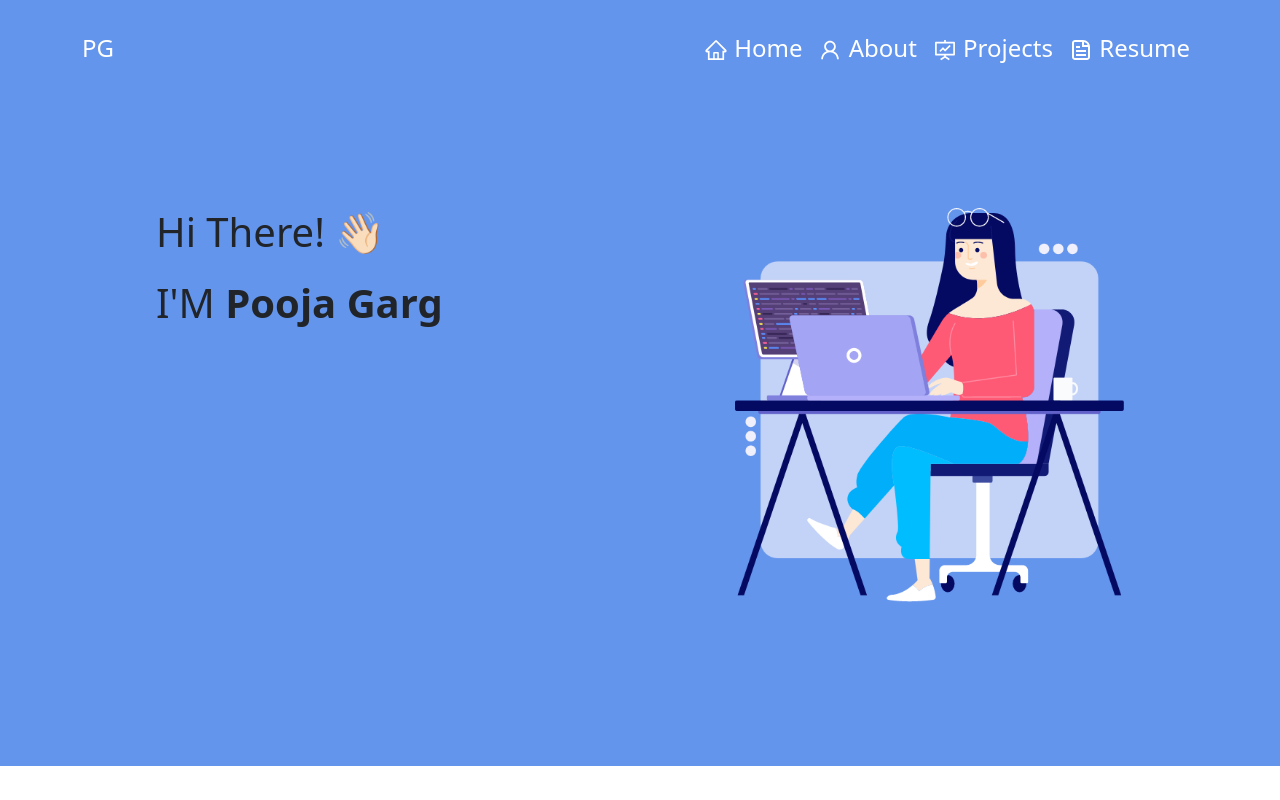
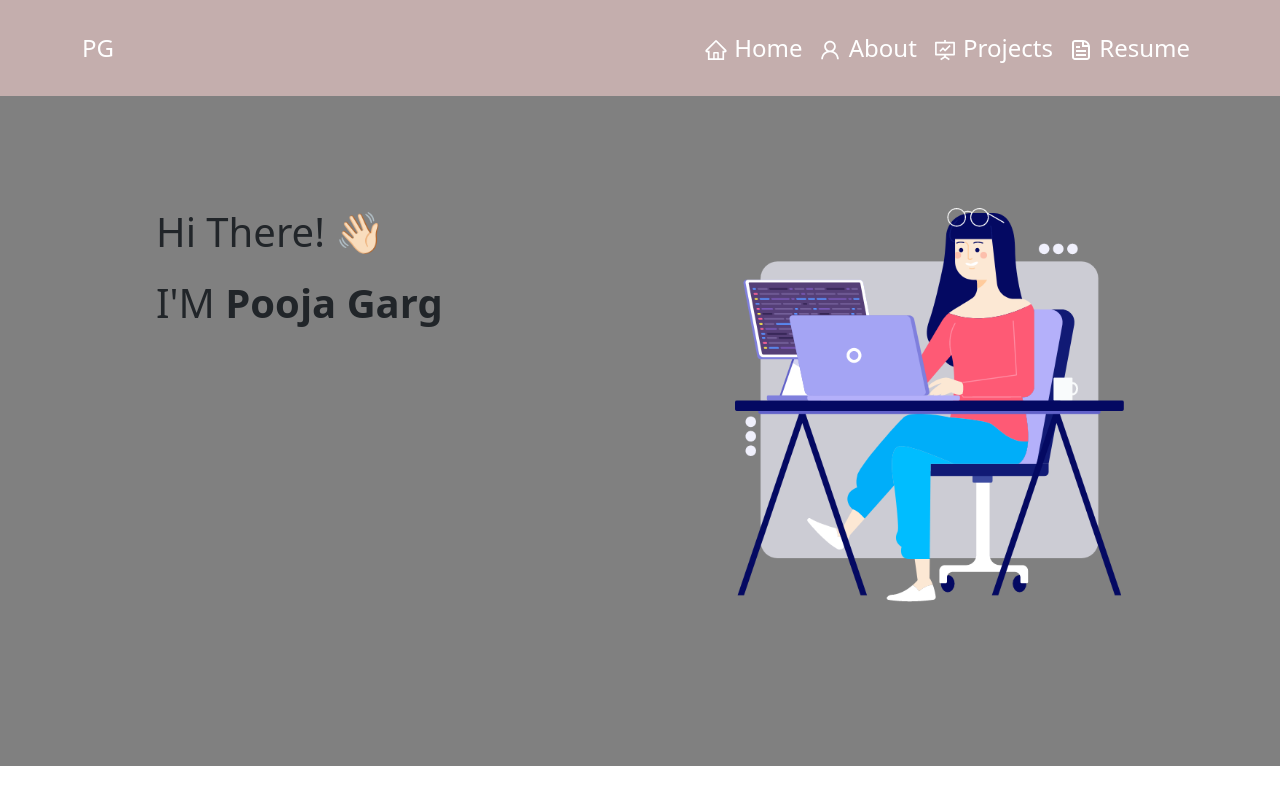
Before and after one commit to pooja911/Portfolio-PoojaG, a React (Create React App) app: page / in a window 1280 px wide. Built offline with nearby package versions, Linux system fonts and the light colour scheme.

Commit message:
color pallet

```diff
--- a/src/App.js
+++ b/src/App.js
@@ -18,7 +18,7 @@ import NavBar from './components/Navbar';
 function App() {
   return (
     <Router>
-      <div style={{backgroundColor: 'cornflowerblue'}}>
+      <div style={{background: '#808080'}}>
         <NavBar />
         <Routes>
           <Route path="/" element={<Home />}  />
--- a/src/components/Navbar.js
+++ b/src/components/Navbar.js
@@ -34,7 +34,7 @@ function NavBar() {
     fixed="top"
     expand="md"
     className={navColour ? "sticky" : "navbar"}
-    style={{fontSize:' x-large',height:4 + 'em'}}>
+    style={{fontSize:' x-large',height:4 + 'em', backgroundColor: '#c4aead'}}>
 
     <Container>
     <Navbar.Brand href="/" className="d-flex">
```
